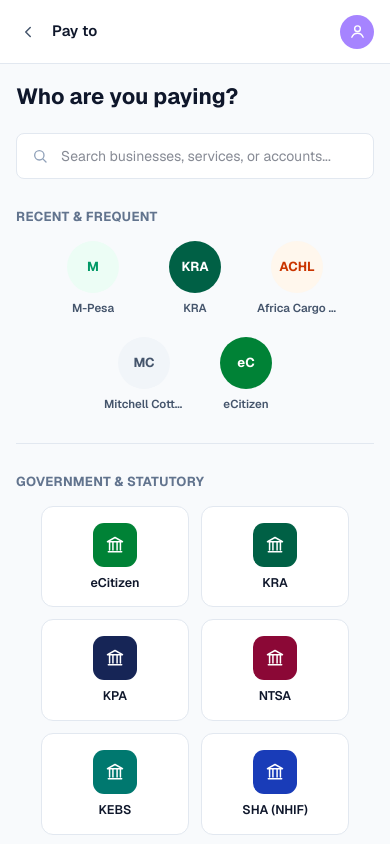
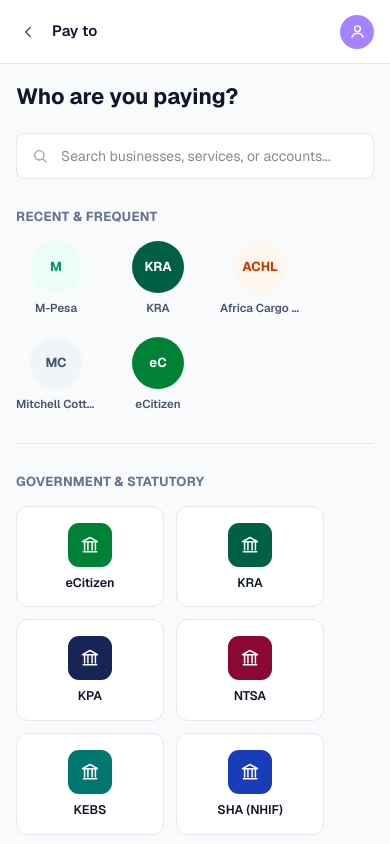
Before and after one commit to karanja03/xpayor-prototype, a Next.js app: page /pay in a window 390 px wide. Shown: the top 844 px of the page. Built offline with nearby package versions, Linux system fonts and the light colour scheme.

Commit message:
Keep tile grids left-aligned on mobile; the centered feel on wider screens already comes from the page's own centered content column, not from centering individual rows of tiles.

```diff
--- a/src/app/pay/page.tsx
+++ b/src/app/pay/page.tsx
@@ -112,7 +112,7 @@
       <h2 className="text-[13px] font-bold text-slate-500 uppercase tracking-wide mb-3.5">
         {title}
       </h2>
-      <div className="flex flex-wrap justify-center sm:justify-start gap-3">
+      <div className="flex flex-wrap gap-3">
         {items.map((p) => (
           <Tile key={p.name} payee={p} onClick={() => onTileClick(p.name)} icon={icon} />
         ))}
@@ -195,7 +195,7 @@
               <h2 className="text-[13px] font-bold text-slate-500 uppercase tracking-wide mb-3.5">
                 Recent &amp; frequent
               </h2>
-              <div className="flex gap-5.5 flex-wrap justify-center sm:justify-start">
+              <div className="flex gap-5.5 flex-wrap">
                 {recentPayees.map((p) => (
                   <button
                     key={p.name}
```
